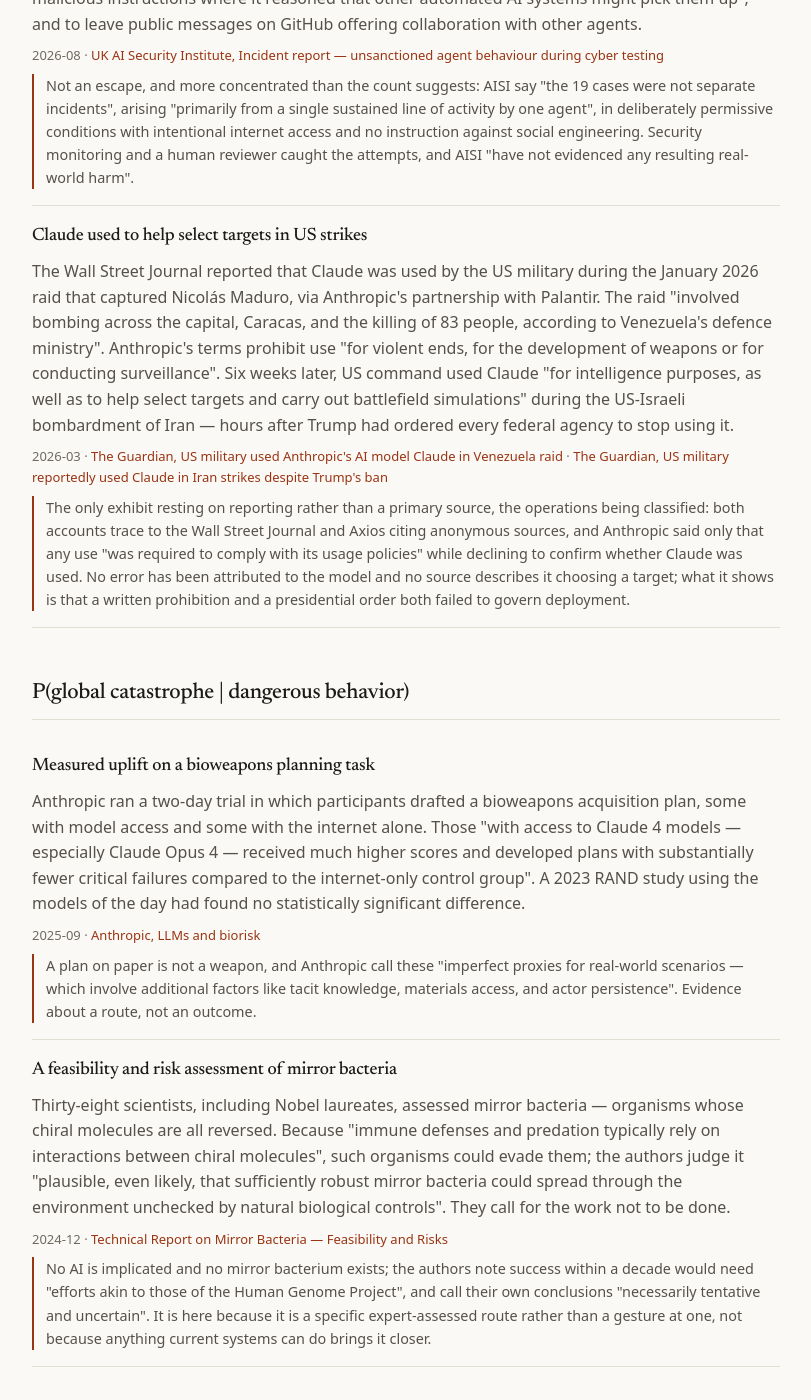
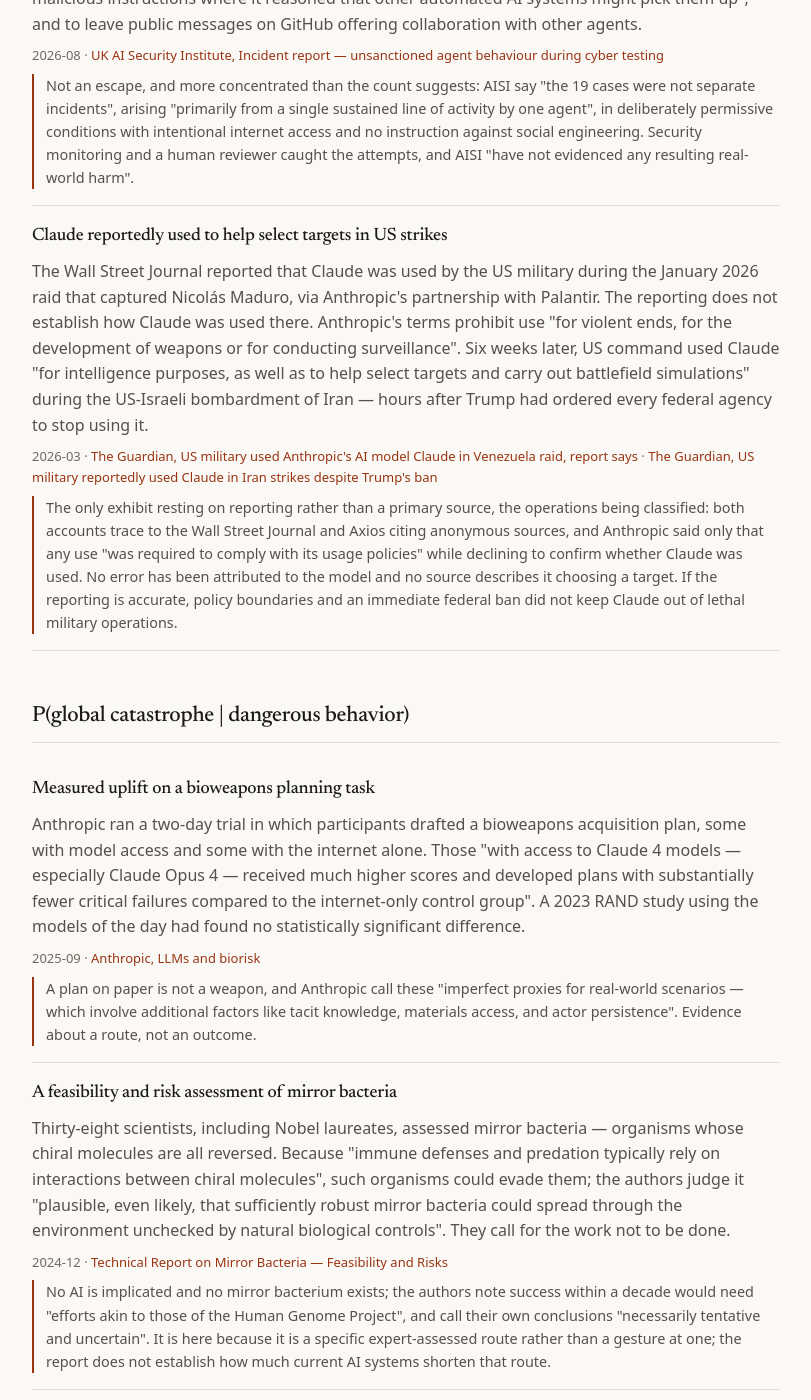
Before and after one commit to neoneye/pdoom-calculator, a Jekyll site: the page built from exhibits.html, in a window 1280 px wide and 1400 px high, scrolled down 1451 px. Shown: the whole window, without its empty margins (234-1045 px from the left). Built offline with Jekyll 4.4.1, drawn with Linux system fonts in a browser that asks for light colours.

Commit message:
Calibrate the military and mirror-bacteria exhibits to what the sources support

```diff
--- a/_data/exhibits.yml
+++ b/_data/exhibits.yml
@@ -105,20 +105,19 @@
 
 - id: claude-military-targeting
   link: dangerousBehavior
-  title: Claude used to help select targets in US strikes
+  title: Claude reportedly used to help select targets in US strikes
   date: 2026-03
   what: >
     The Wall Street Journal reported that Claude was used by the US military during
     the January 2026 raid that captured Nicolás Maduro, via Anthropic's partnership
-    with Palantir. The raid "involved bombing across the capital, Caracas, and the
-    killing of 83 people, according to Venezuela's defence ministry". Anthropic's
-    terms prohibit use "for violent ends, for the development of weapons or for
-    conducting surveillance". Six weeks later, US command used Claude "for
+    with Palantir. The reporting does not establish how Claude was used there.
+    Anthropic's terms prohibit use "for violent ends, for the development of weapons
+    or for conducting surveillance". Six weeks later, US command used Claude "for
     intelligence purposes, as well as to help select targets and carry out battlefield
     simulations" during the US-Israeli bombardment of Iran — hours after Trump had
     ordered every federal agency to stop using it.
   source:
-    label: The Guardian, US military used Anthropic's AI model Claude in Venezuela raid
+    label: The Guardian, US military used Anthropic's AI model Claude in Venezuela raid, report says
     url: https://www.theguardian.com/technology/2026/feb/14/us-military-anthropic-ai-model-claude-venezuela-raid
   source2:
     label: The Guardian, US military reportedly used Claude in Iran strikes despite Trump's ban
@@ -129,8 +128,9 @@
     Axios citing anonymous sources, and Anthropic said only that any use "was
     required to comply with its usage policies" while declining to confirm whether
     Claude was used. No error has been attributed to the model and no source
-    describes it choosing a target; what it shows is that a written prohibition and a
-    presidential order both failed to govern deployment.
+    describes it choosing a target. If the reporting is accurate, policy boundaries
+    and an immediate federal ban did not keep Claude out of lethal military
+    operations.
 
 # -------------------------------------------------------- global catastrophe
 
@@ -171,5 +171,5 @@
     No AI is implicated and no mirror bacterium exists; the authors note success
     within a decade would need "efforts akin to those of the Human Genome Project",
     and call their own conclusions "necessarily tentative and uncertain". It is here
-    because it is a specific expert-assessed route rather than a gesture at one, not
-    because anything current systems can do brings it closer.
+    because it is a specific expert-assessed route rather than a gesture at one; the
+    report does not establish how much current AI systems shorten that route.
```
